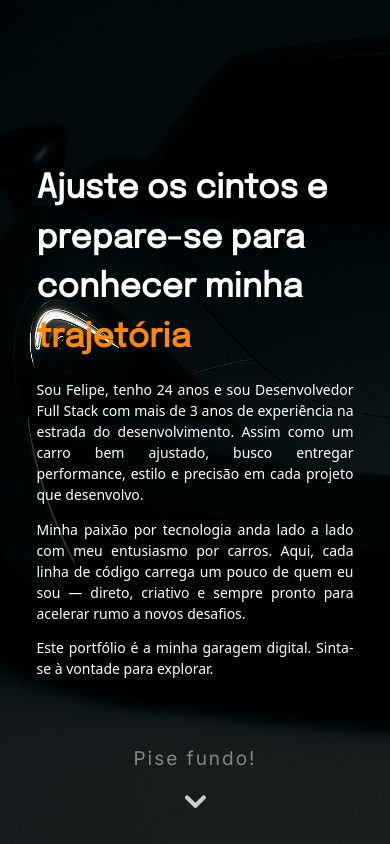
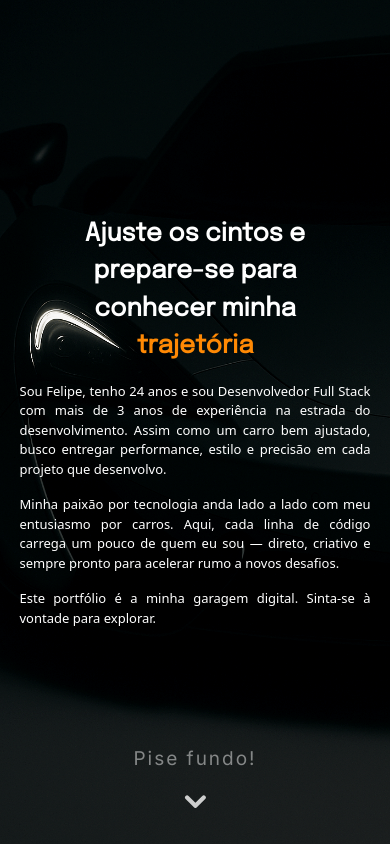
Before and after one commit to felipesindeaux/portfolio-2.0, a Next.js app: page /about in a window 390 px wide. Built offline with nearby package versions, Linux system fonts and the light colour scheme.

Commit message:
chore: refactor about section reponsiveness

```diff
--- a/src/app/about/page.tsx
+++ b/src/app/about/page.tsx
@@ -7,31 +7,33 @@ export default function About() {
     <section className="flex flex-col items-center justify-around w-[100vw] relative h-screen overflow-hidden">
       <CarBackground />
       <div className="radial-gradient flex flex-col items-center justify-around w-[100vw]">
-        <div className="about-container flex flex-col items-center">
-          <FadeIn delay={0.2}>
-            <h1 className="about-title">Ajuste os cintos e prepare-se para</h1>
-          </FadeIn>
-
-          <FadeIn delay={0.5}>
-            <h1 className="about-title mb-4">
-              conhecer minha <span className="text-orange-400">trajetória</span>
-            </h1>
-          </FadeIn>
-          <FadeIn delay={0.8}>
-            <div className="about-text-container flex flex-col items-center justify-between text-justify">
-              <p className="about-text">
+        <div className="flex flex-col items-center">
+          <div className="text-center max-w-[290px] xs:max-w-[95vw] mb-4 text-[25px] xs:text-[32px] md:text-[36px] lg:text-[44px]">
+            <FadeIn delay={0.2}>
+              <h1>Ajuste os cintos e prepare-se para</h1>
+            </FadeIn>
+            <FadeIn delay={0.5}>
+              <h1>
+                conhecer minha{" "}
+                <span className="text-orange-400">trajetória</span>
+              </h1>
+            </FadeIn>
+          </div>
+          <FadeIn className="flex items-center justify-center" delay={0.8}>
+            <div className="flex flex-col gap-4 items-center justify-between text-justify max-w-[600px] xl:max-w-[900px] w-[90%] text-[13px] sm:text-[16px]">
+              <p>
                 Sou Felipe, tenho 24 anos e sou Desenvolvedor Full Stack com
                 mais de 3 anos de experiência na estrada do desenvolvimento.
                 Assim como um carro bem ajustado, busco entregar performance,
                 estilo e precisão em cada projeto que desenvolvo.
               </p>
-              <p className="about-text">
+              <p>
                 Minha paixão por tecnologia anda lado a lado com meu entusiasmo
                 por carros. Aqui, cada linha de código carrega um pouco de quem
                 eu sou — direto, criativo e sempre pronto para acelerar rumo a
                 novos desafios.
               </p>
-              <p className="w-full about-text">
+              <p className="w-full">
                 Este portfólio é a minha garagem digital. Sinta-se à vontade
                 para explorar.
               </p>
--- a/src/components/FadeIn.tsx
+++ b/src/components/FadeIn.tsx
@@ -5,14 +5,16 @@ import { motion } from "framer-motion";
 interface Props {
   children: React.ReactNode;
   delay?: number;
+  className?: string;
 }
 
-export function FadeIn({ children, delay = 0 }: Props) {
+export function FadeIn({ children, delay = 0, className }: Props) {
   return (
     <motion.div
       initial={{ opacity: 0, y: 20 }}
       animate={{ opacity: 1, y: 0 }}
       transition={{ duration: 0.6, delay }}
+      className={className}
     >
       {children}
     </motion.div>
--- a/src/styles/about.css
+++ b/src/styles/about.css
@@ -22,15 +22,19 @@
   background-image: url(/images/car.png);
 }
 
-.about-container {
-  width: 865px;
+@media (max-width: 1280px) {
+  .car-bg {
+    background-image: url(/images/car_1.png);
+    background-position: center;
+  }
 }
 
-.about-text-container {
-  height: 175px;
-}
+@media (max-width: 1024px) {
+  .car-bg {
+    background-size: cover;
+    background-image: url(/images/car_2.png);
+  }
 
-@media (max-width: 1320px) {
   .radial-gradient {
     background: linear-gradient(
       to bottom,
@@ -41,90 +45,13 @@
   }
 }
 
-@media (max-width: 1245px) {
-  .car-bg {
-    background-image: url(/images/car_1.png);
-    background-position: center;
-  }
-}
-
-@media (max-width: 1000px) {
-  .about-title {
-    font-size: 36px;
-  }
-
-  .car-bg {
-    background-size: cover;
-    background-image: url(/images/car_2.png);
-  }
-
-  .radial-gradient {
-    background: linear-gradient(
-      to bottom,
-      rgba(0, 0, 0, 0),
-      rgba(0, 0, 0, 0.43),
-      rgba(0, 0, 0, 0)
-    );
-  }
-
-  .about-container {
-    width: auto;
-  }
-
-  .about-text {
-    font-size: 16px;
-  }
-
-  .about-text-container {
-    width: 415px;
-    height: 320px;
-  }
-}
-
-@media (max-width: 680px) {
+@media (max-width: 640px) {
   .car-bg {
     background-image: url(/images/car_3.png);
     background-size: cover;
-  }
-
-  .about-container {
-    width: 413px;
   }
 
   .radial-gradient {
     background: none;
   }
 }
-
-@media (max-width: 480px) {
-  .about-container {
-    width: 317px;
-  }
-
-  .about-text-container {
-    width: 317px;
-    height: 300px;
-  }
-
-  .about-text {
-    font-size: 14px;
-  }
-
-  .about-title {
-    font-size: 33px;
-  }
-}
-
-@media (max-height: 750px) and (max-width: 480px) {
-  .about-title {
-    font-size: 25px;
-  }
-
-  .about-text-container {
-    height: 258px;
-  }
-
-  .about-text {
-    font-size: 13px;
-  }
-}
--- a/src/styles/globals.css
+++ b/src/styles/globals.css
@@ -15,7 +15,6 @@ h6 {
 
 body h1 {
   font-weight: bold;
-  font-size: 44px;
 }
 
 @theme {
@@ -29,6 +28,7 @@ body h1 {
   --title-font: "Epilogue", "sans-serif";
   --text-font: "Inter", "sans-serif";
   --scroll-indicator-font: "Inter", "sans-serif";
+  --breakpoint-xs: 480px;
 }
 
 body {
```
